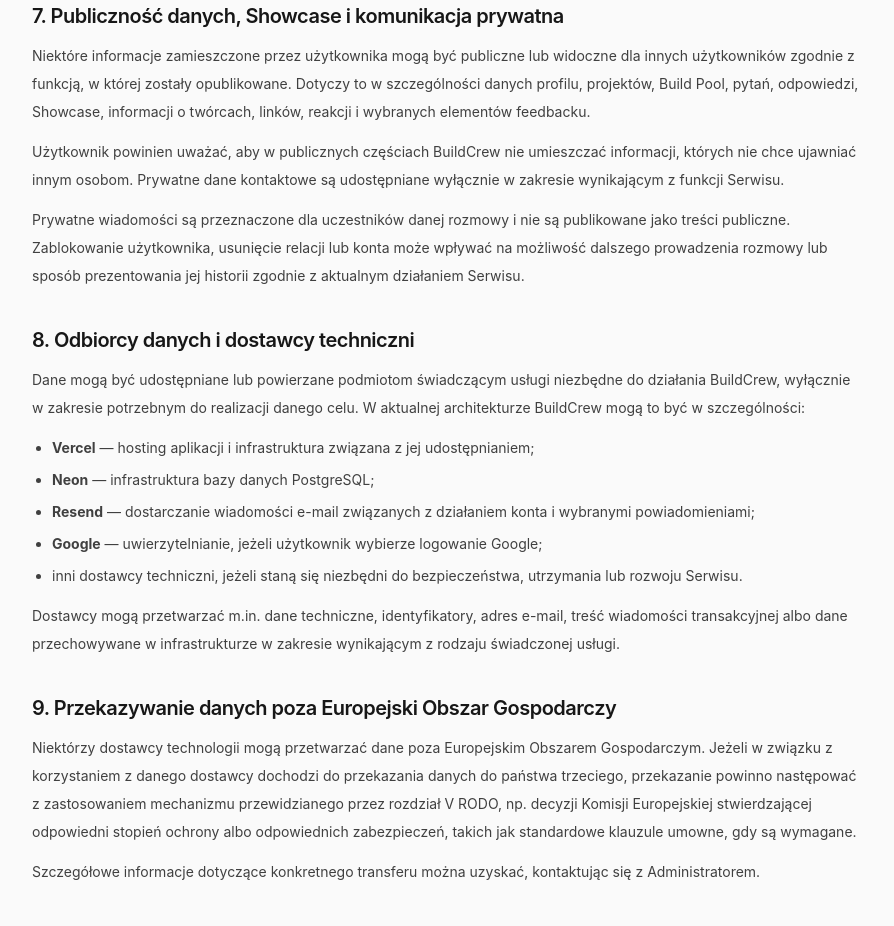
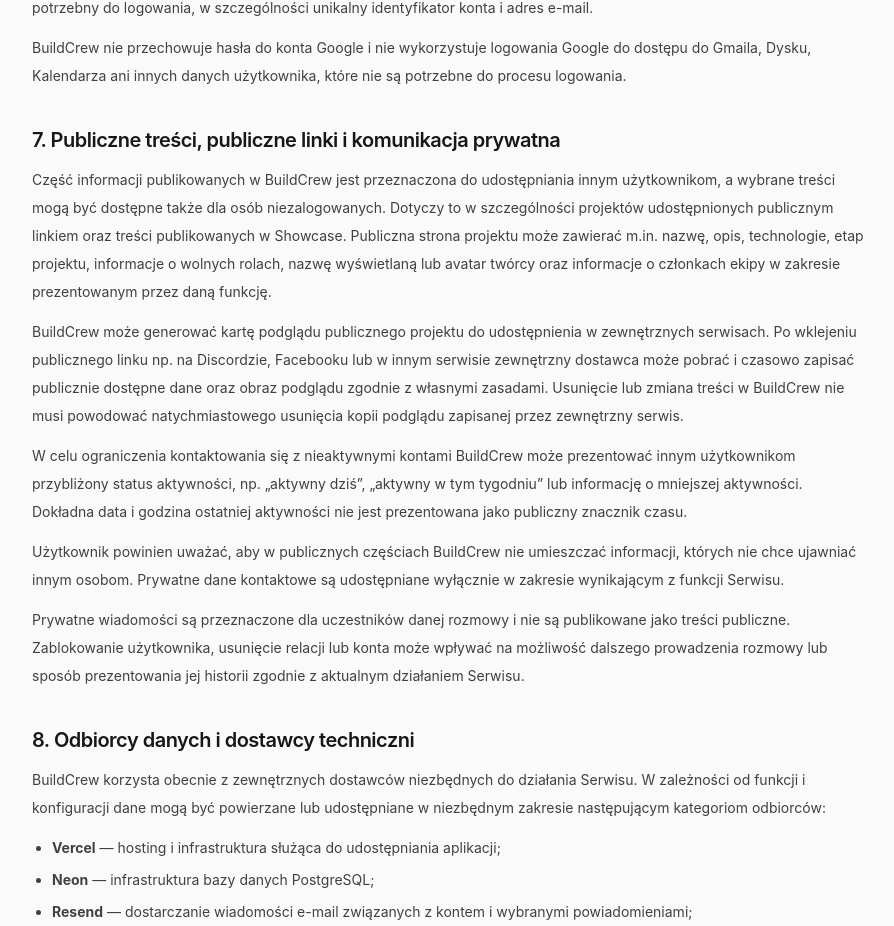
Before and after one commit to LukasSzczepansk/buildcrew, a Next.js app: page /polityka-prywatnosci in a window 1280 px wide. Shown: the part 4275-5201 px from the top of the page, without its empty margins (192-1086 px from the left). Built offline with nearby package versions, Linux system fonts and the light colour scheme.

Commit message:
Update legal pages and Discord challenge banner

```diff
--- a/src/app/(app)/dashboard/page.tsx
+++ b/src/app/(app)/dashboard/page.tsx
@@ -58,7 +58,7 @@
         <a href={DISCORD_INVITE_URL} target="_blank" rel="noopener noreferrer" className="mt-5 flex flex-col gap-3 rounded-2xl border border-amber-200 bg-amber-50 p-4 transition hover:border-amber-300 dark:border-amber-500/20 dark:bg-amber-500/10 sm:flex-row sm:items-center sm:justify-between">
           <div className="flex items-start gap-3">
             <span className="flex h-9 w-9 shrink-0 items-center justify-center rounded-xl bg-amber-100 text-amber-700 dark:bg-amber-500/15 dark:text-amber-300"><Trophy className="h-4 w-4" /></span>
-            <div><p className="text-sm font-semibold">Konkurs: projekt z AI · {AI_CONTEST.prize}</p><p className="mt-0.5 text-xs text-neutral-600 dark:text-neutral-300">Masz czas do {AI_CONTEST.deadlineLabel}. Szczegóły, zasady i zgłoszenia znajdziesz na Discordzie BuildCrew.</p></div>
+            <div><p className="text-sm font-semibold">{AI_CONTEST.title} na Discordzie</p><p className="mt-0.5 text-xs text-neutral-600 dark:text-neutral-300">Trwa do {AI_CONTEST.deadlineLabel}. Aktualne szczegóły i zasady znajdziesz na serwerze BuildCrew.</p></div>
           </div>
           <span className="flex shrink-0 items-center gap-1.5 text-sm font-semibold text-amber-900 dark:text-amber-200"><MessageCircle className="h-4 w-4" /> Discord <ExternalLink className="h-3.5 w-3.5" /></span>
         </a>
--- a/src/app/page.tsx
+++ b/src/app/page.tsx
@@ -28,8 +28,8 @@
             <div className="flex items-start gap-3">
               <span className="flex h-10 w-10 shrink-0 items-center justify-center rounded-xl bg-amber-100 text-amber-700 dark:bg-amber-500/15 dark:text-amber-300"><Trophy className="h-5 w-5" /></span>
               <div>
-                <p className="font-semibold">{AI_CONTEST.title} — wygraj {AI_CONTEST.prize}</p>
-                <p className="mt-0.5 text-sm text-neutral-600 dark:text-neutral-300">Zrób projekt wykorzystujący AI do {AI_CONTEST.deadlineLabel}. Szczegóły konkursu i zgłoszenia są na Discordzie BuildCrew.</p>
+                <p className="font-semibold">{AI_CONTEST.title} na Discordzie BuildCrew</p>
+                <p className="mt-0.5 text-sm text-neutral-600 dark:text-neutral-300">Trwa do {AI_CONTEST.deadlineLabel}. Dołącz do społeczności i sprawdź aktualne szczegóły oraz zasady na serwerze.</p>
               </div>
             </div>
             <span className="flex shrink-0 items-center gap-1.5 text-sm font-semibold text-violet-700 dark:text-violet-300">Dołącz na Discord <ExternalLink className="h-3.5 w-3.5" /></span>
--- a/src/app/polityka-prywatnosci/page.tsx
+++ b/src/app/polityka-prywatnosci/page.tsx
@@ -147,6 +147,7 @@
         <ul className="list-disc space-y-1 pl-5">
           <li>adres IP;</li>
           <li>data i czas połączenia;</li>
+          <li>data ostatniej aktywności konta używana do prezentowania przybliżonego statusu, np. „aktywny dziś” albo „aktywny w tym tygodniu”;</li>
           <li>informacje o urządzeniu i przeglądarce;</li>
           <li>logi serwerowe i informacje dotyczące błędów;</li>
           <li>identyfikatory sesji;</li>
@@ -180,6 +181,11 @@
           <li>
             <strong>Bezpieczeństwo i przeciwdziałanie nadużyciom</strong> — na podstawie prawnie uzasadnionego interesu
             Administratora polegającego na ochronie użytkowników, kont i infrastruktury, art. 6 ust. 1 lit. f RODO.
+          </li>
+          <li>
+            <strong>Prezentowanie przybliżonego statusu aktywności</strong> — w celu ograniczenia kontaktowania się z
+            nieaktywnymi kontami i poprawy jakości dopasowań, na podstawie prawnie uzasadnionego interesu Administratora,
+            art. 6 ust. 1 lit. f RODO.
           </li>
           <li>
             <strong>Moderacja, obsługa zgłoszeń i egzekwowanie Regulaminu</strong> — na podstawie wykonania umowy,
@@ -224,11 +230,24 @@
         </p>
       </LegalSection>
 
-      <LegalSection title="7. Publiczność danych, Showcase i komunikacja prywatna">
+      <LegalSection title="7. Publiczne treści, publiczne linki i komunikacja prywatna">
         <p>
-          Niektóre informacje zamieszczone przez użytkownika mogą być publiczne lub widoczne dla innych użytkowników zgodnie
-          z funkcją, w której zostały opublikowane. Dotyczy to w szczególności danych profilu, projektów, Build Pool, pytań,
-          odpowiedzi, Showcase, informacji o twórcach, linków, reakcji i wybranych elementów feedbacku.
+          Część informacji publikowanych w BuildCrew jest przeznaczona do udostępniania innym użytkownikom, a wybrane
+          treści mogą być dostępne także dla osób niezalogowanych. Dotyczy to w szczególności projektów udostępnionych
+          publicznym linkiem oraz treści publikowanych w Showcase. Publiczna strona projektu może zawierać m.in. nazwę,
+          opis, technologie, etap projektu, informacje o wolnych rolach, nazwę wyświetlaną lub avatar twórcy oraz informacje
+          o członkach ekipy w zakresie prezentowanym przez daną funkcję.
+        </p>
+        <p>
+          BuildCrew może generować kartę podglądu publicznego projektu do udostępnienia w zewnętrznych serwisach. Po
+          wklejeniu publicznego linku np. na Discordzie, Facebooku lub w innym serwisie zewnętrzny dostawca może pobrać i
+          czasowo zapisać publicznie dostępne dane oraz obraz podglądu zgodnie z własnymi zasadami. Usunięcie lub zmiana
+          treści w BuildCrew nie musi powodować natychmiastowego usunięcia kopii podglądu zapisanej przez zewnętrzny serwis.
+        </p>
+        <p>
+          W celu ograniczenia kontaktowania się z nieaktywnymi kontami BuildCrew może prezentować innym użytkownikom
+          przybliżony status aktywności, np. „aktywny dziś”, „aktywny w tym tygodniu” lub informację o mniejszej aktywności.
+          Dokładna data i godzina ostatniej aktywności nie jest prezentowana jako publiczny znacznik czasu.
         </p>
         <p>
           Użytkownik powinien uważać, aby w publicznych częściach BuildCrew nie umieszczać informacji, których nie chce
@@ -243,30 +262,35 @@
 
       <LegalSection title="8. Odbiorcy danych i dostawcy techniczni">
         <p>
-          Dane mogą być udostępniane lub powierzane podmiotom świadczącym usługi niezbędne do działania BuildCrew, wyłącznie
-          w zakresie potrzebnym do realizacji danego celu. W aktualnej architekturze BuildCrew mogą to być w szczególności:
+          BuildCrew korzysta obecnie z zewnętrznych dostawców niezbędnych do działania Serwisu. W zależności od funkcji i
+          konfiguracji dane mogą być powierzane lub udostępniane w niezbędnym zakresie następującym kategoriom odbiorców:
         </p>
         <ul className="list-disc space-y-1 pl-5">
-          <li><strong>Vercel</strong> — hosting aplikacji i infrastruktura związana z jej udostępnianiem;</li>
+          <li><strong>Vercel</strong> — hosting i infrastruktura służąca do udostępniania aplikacji;</li>
           <li><strong>Neon</strong> — infrastruktura bazy danych PostgreSQL;</li>
-          <li><strong>Resend</strong> — dostarczanie wiadomości e-mail związanych z działaniem konta i wybranymi powiadomieniami;</li>
-          <li><strong>Google</strong> — uwierzytelnianie, jeżeli użytkownik wybierze logowanie Google;</li>
-          <li>inni dostawcy techniczni, jeżeli staną się niezbędni do bezpieczeństwa, utrzymania lub rozwoju Serwisu.</li>
+          <li><strong>Resend</strong> — dostarczanie wiadomości e-mail związanych z kontem i wybranymi powiadomieniami;</li>
+          <li><strong>Google</strong> — uwierzytelnianie, jeżeli użytkownik dobrowolnie wybierze logowanie Google;</li>
+          <li>dostawcy infrastruktury i podwykonawcy powyższych podmiotów w zakresie wynikającym z ich aktualnych warunków świadczenia usług.</li>
         </ul>
         <p>
-          Dostawcy mogą przetwarzać m.in. dane techniczne, identyfikatory, adres e-mail, treść wiadomości transakcyjnej albo
-          dane przechowywane w infrastrukturze w zakresie wynikającym z rodzaju świadczonej usługi.
+          Zakres danych zależy od używanej funkcji i może obejmować m.in. dane techniczne, adres IP, identyfikatory, adres
+          e-mail, treść wiadomości transakcyjnej oraz dane przechowywane w bazie lub infrastrukturze hostingowej.
         </p>
       </LegalSection>
 
       <LegalSection title="9. Przekazywanie danych poza Europejski Obszar Gospodarczy">
         <p>
-          Niektórzy dostawcy technologii mogą przetwarzać dane poza Europejskim Obszarem Gospodarczym. Jeżeli w związku z
-          korzystaniem z danego dostawcy dochodzi do przekazania danych do państwa trzeciego, przekazanie powinno następować
-          z zastosowaniem mechanizmu przewidzianego przez rozdział V RODO, np. decyzji Komisji Europejskiej stwierdzającej
-          odpowiedni stopień ochrony albo odpowiednich zabezpieczeń, takich jak standardowe klauzule umowne, gdy są wymagane.
+          Część dostawców technologii lub ich podwykonawców może przetwarzać dane poza Europejskim Obszarem Gospodarczym,
+          w szczególności w Stanach Zjednoczonych. W takim przypadku Administrator korzysta z mechanizmów przewidzianych w
+          rozdziale V RODO odpowiednich dla danego transferu. Może to obejmować decyzję Komisji Europejskiej stwierdzającą
+          odpowiedni stopień ochrony — w tym EU-U.S. Data Privacy Framework, gdy dany odbiorca jest objęty ważną
+          certyfikacją — albo odpowiednie zabezpieczenia, takie jak standardowe klauzule umowne Komisji Europejskiej.
         </p>
-        <p>Szczegółowe informacje dotyczące konkretnego transferu można uzyskać, kontaktując się z Administratorem.</p>
+        <p>
+          Informację o mechanizmie mającym zastosowanie do konkretnego odbiorcy oraz, gdy przepisy tego wymagają, możliwość
+          uzyskania kopii odpowiednich zabezpieczeń można uzyskać, kontaktując się z Administratorem. Zakres i miejsce
+          przetwarzania mogą ulegać zmianie wraz ze zmianą infrastruktury lub podwykonawców dostawców.
+        </p>
       </LegalSection>
 
       <LegalSection title="10. Okres przechowywania danych">
@@ -380,11 +404,19 @@
         </p>
       </LegalSection>
 
-      <LegalSection title="17. Linki do innych serwisów">
+      <LegalSection title="17. Discord i linki do innych serwisów">
         <p>
           BuildCrew umożliwia użytkownikom publikowanie linków między innymi do GitHub, Discord, portfolio i działających
-          wersji projektów. Po kliknięciu takiego linku użytkownik przechodzi do zewnętrznego serwisu, którego zasady
-          prywatności są niezależne od BuildCrew. Administrator nie kontroluje sposobu przetwarzania danych przez te serwisy.
+          wersji projektów oraz może zawierać link do oficjalnego serwera społeczności BuildCrew na Discordzie. Po kliknięciu
+          takiego linku użytkownik przechodzi do zewnętrznego serwisu, który działa na własnych zasadach i może być odrębnym
+          administratorem danych w zakresie swojej usługi.
+        </p>
+        <p>
+          Samo wejście na serwer Discord przez link z BuildCrew nie powoduje przekazania BuildCrew hasła ani prywatnej
+          historii konta Discord. BuildCrew może natomiast przechowywać identyfikator lub nazwę Discord, jeżeli użytkownik
+          dobrowolnie poda ją w profilu. Jeżeli na Discordzie organizowane są wydarzenia społecznościowe, szczegóły zasad
+          udziału są publikowane osobno. Jeżeli wydarzenie będzie wymagało zebrania dodatkowych danych przez Operatora,
+          uczestnik zostanie poinformowany o zakresie i celu ich przetwarzania przed ich zebraniem.
         </p>
       </LegalSection>
 
--- a/src/components/layout/sidebar.tsx
+++ b/src/components/layout/sidebar.tsx
@@ -90,8 +90,8 @@
         <a href={DISCORD_INVITE_URL} target="_blank" rel="noopener noreferrer" className="mb-3 rounded-2xl border border-amber-200 bg-amber-50 p-3 text-left transition hover:border-amber-300 dark:border-amber-500/20 dark:bg-amber-500/10">
           <div className="flex items-start justify-between gap-2">
             <div>
-              <p className="text-xs font-semibold text-amber-900 dark:text-amber-200">🏆 Konkurs AI · {AI_CONTEST.prize}</p>
-              <p className="mt-1 text-[11px] leading-4 text-amber-800/75 dark:text-amber-200/70">Do {AI_CONTEST.deadlineLabel}. Zgłoszenia na Discordzie.</p>
+              <p className="text-xs font-semibold text-amber-900 dark:text-amber-200">🏆 {AI_CONTEST.shortTitle}</p>
+              <p className="mt-1 text-[11px] leading-4 text-amber-800/75 dark:text-amber-200/70">Do {AI_CONTEST.deadlineLabel}. Szczegóły na Discordzie.</p>
             </div>
             <ExternalLink className="mt-0.5 h-3.5 w-3.5 shrink-0 text-amber-700 dark:text-amber-300" />
           </div>
```
Also changed, not shown: src/app/p/[id]/page.tsx (+8 -10 lines), src/app/regulamin/page.tsx (+22 -6 lines), src/lib/community.ts (+3 -4 lines).
